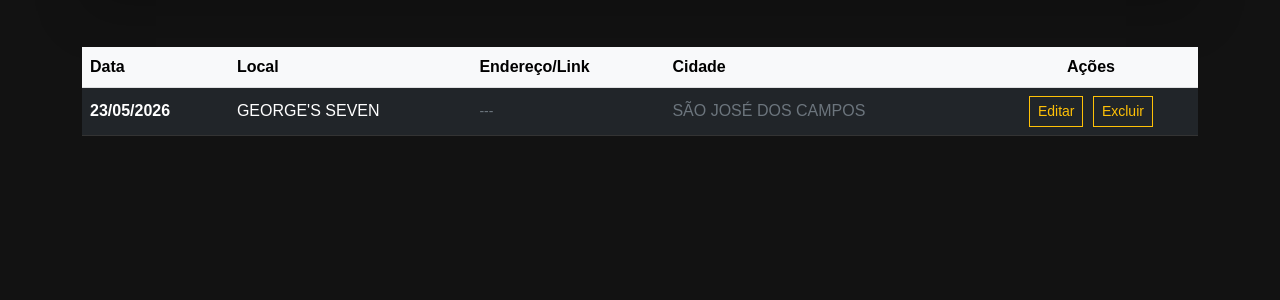
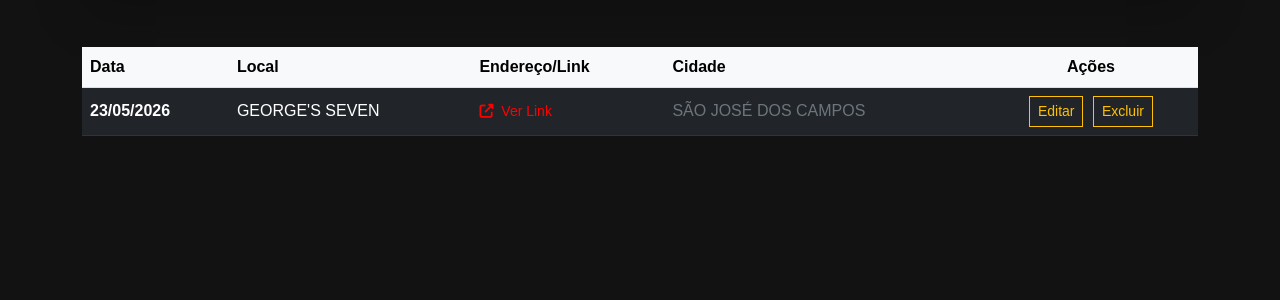
Before and after one commit to hildneylopes16-glitch/site-sould, a Flask app: page /admin in a window 1280 px wide. Shown: the part 282-582 px from the top of the page. Run offline with Flask 3, Linux system fonts and the light colour scheme; the visitor is signed in with stand-in values (Sample User, id 1); data comes from the database, SQL or seed files in the repository.

Commit message:
ajuste
correção admin.html

```diff
--- a/templates/admin.html
+++ b/templates/admin.html
@@ -17,6 +17,9 @@
         .btn-edit { color: #ffc107; border-color: #ffc107; border-radius: 0; margin-right: 5px; }
         .btn-edit:hover { background: #ffc107; color: #000; }
         h1, h4 { letter-spacing: 2px; text-transform: uppercase; }
+        /* Estilo para o link na tabela ficar visível */
+        .link-admin { color: #ff0000; text-decoration: none; }
+        .link-admin:hover { text-decoration: underline; }
     </style>
 </head>
 <body>
@@ -46,7 +49,7 @@
                 </div>
                 <div class="col-md-3">
                     <label class="small text-secondary">LINK OU ENDEREÇO GOOGLE MAPS</label>
-                    <input type="text" name="endereco" class="form-control" placeholder="Cole o link ou digite o endereço" value="{{ show_edit.endereco if show_edit else '' }}">
+                    <input type="text" name="link_maps" class="form-control" placeholder="Cole o link ou digite o endereço" value="{{ show_edit.link_maps if show_edit else '' }}">
                 </div>
                 <div class="col-md-2 d-flex align-items-end gap-2">
                     <button type="submit" class="btn btn-danger w-100 py-2">
@@ -75,8 +78,14 @@
                     <tr>
                         <td class="fw-bold">{{ show.data }}</td>
                         <td>{{ show.local }}</td>
-                        <td class="small text-secondary" style="max-width: 200px; overflow: hidden; text-overflow: ellipsis; white-space: nowrap;">
-                            {{ show.endereco or '---' }}
+                        <td class="small" style="max-width: 200px; overflow: hidden; text-overflow: ellipsis; white-space: nowrap;">
+                            {% if show.link_maps %}
+                                <a href="{{ show.link_maps }}" target="_blank" class="link-admin">
+                                    <i class="fas fa-external-link-alt me-1"></i> Ver Link
+                                </a>
+                            {% else %}
+                                <span class="text-secondary">---</span>
+                            {% endif %}
                         </td>
                         <td class="text-secondary">{{ show.cidade }}</td>
                         <td class="text-center">
```
